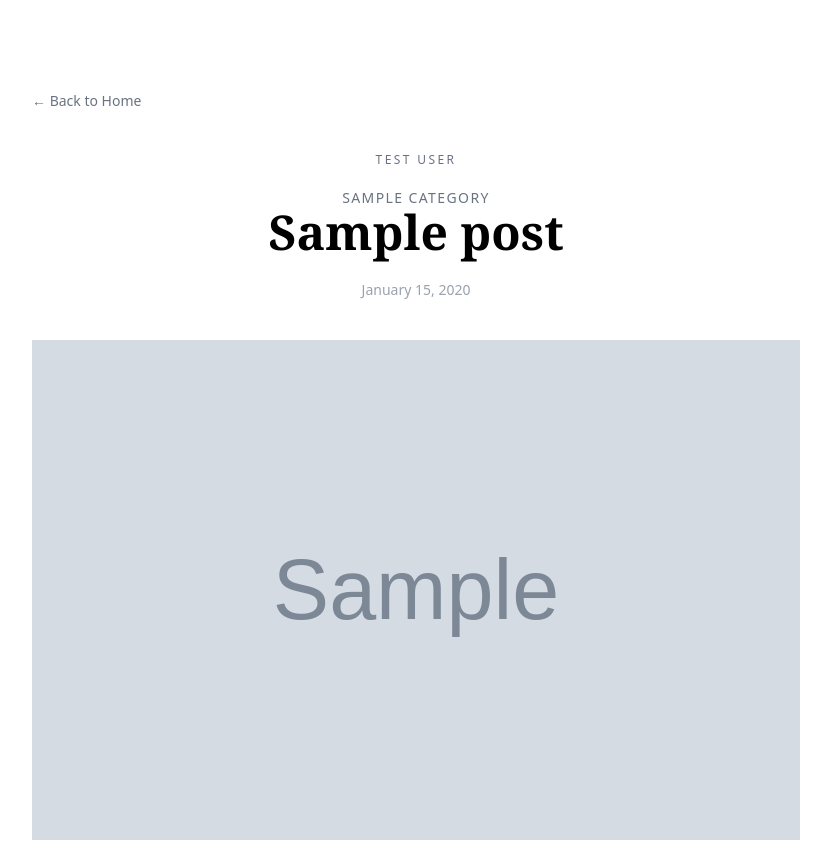
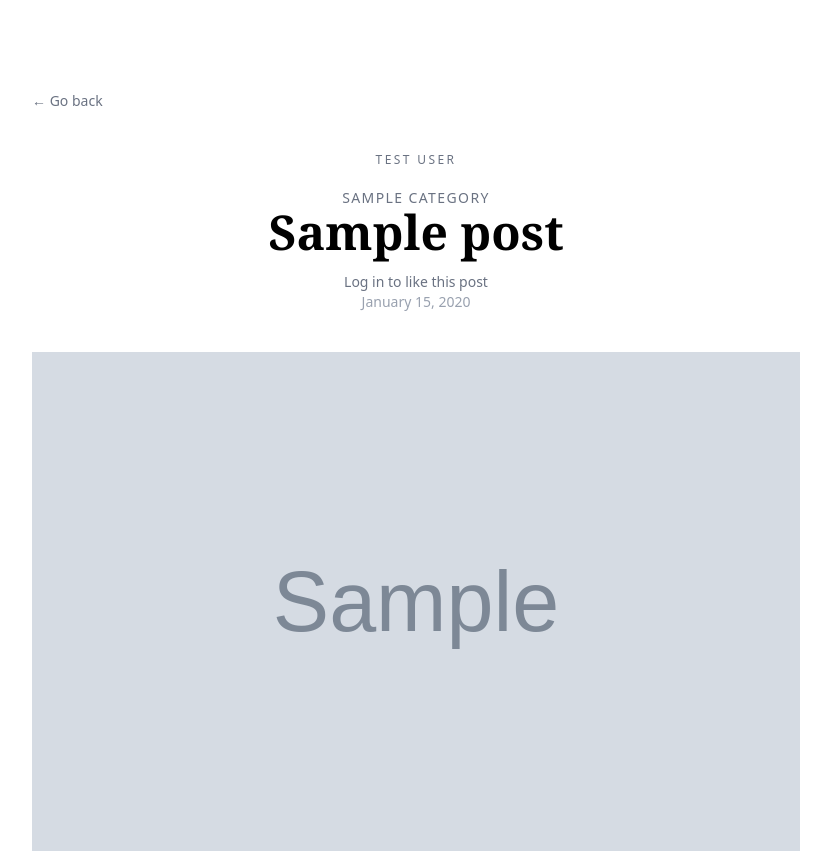
Before and after one commit to hel-sanchez/BLOG, a Laravel app: page /posts/1 in a window 1280 px wide. Shown: the part 238-1089 px from the top of the page, without its empty margins (224-1055 px from the left). Run offline with Laravel 12, Linux system fonts and the light colour scheme; data comes from the database, SQL or seed files in the repository; tables that the repository leaves empty hold one stand-in row (values such as "Sample post"); grey boxes marked "Sample" are stand-in pictures; style sheets or scripts are compiled from the project's sources.

Commit message:
feat: like

```diff
--- a/my-blog/app/Http/Controllers/PostController.php
+++ b/my-blog/app/Http/Controllers/PostController.php
@@ -44,12 +44,15 @@ class PostController extends Controller
 
     public function show(Post $post)
     {
-        // Only published posts can be viewed publicly
         abort_unless($post->is_published, 404);
 
-        $post->load('user');
+        $post->load(['user', 'category']);
+        $post->loadCount('likes');
 
-        return view('posts.show', compact('post'));
+        $liked = auth()->check()
+            && $post->likes()->where('user_id', auth()->id())->exists();
+
+        return view('posts.show', compact('post', 'liked'));
     }
 
     public function category(Category $category)
--- /dev/null
+++ b/my-blog/app/Models/Like.php
@@ -0,0 +1,23 @@
+<?php
+
+namespace App\Models;
+
+use Illuminate\Database\Eloquent\Model;
+
+class Like extends Model
+{
+    protected $fillable = [
+        'user_id',
+        'post_id',
+    ];
+
+    public function user()
+    {
+        return $this->belongsTo(User::class);
+    }
+
+    public function post()
+    {
+        return $this->belongsTo(Post::class);
+    }
+}
--- a/my-blog/app/Models/Post.php
+++ b/my-blog/app/Models/Post.php
@@ -6,6 +6,7 @@ use Illuminate\Database\Eloquent\Factories\HasFactory;
 use Illuminate\Database\Eloquent\Model;
 use App\Models\Category;
 use App\Models\User;
+use App\Models\Like;
 
 class Post extends Model
 {
@@ -28,4 +29,9 @@ class Post extends Model
     {
         return $this->belongsTo(Category::class);
     }
+
+    public function likes()
+    {
+        return $this->hasMany(Like::class);
+    }
 }
--- a/my-blog/app/Models/User.php
+++ b/my-blog/app/Models/User.php
@@ -12,6 +12,7 @@ use Illuminate\Notifications\Notifiable;
 use Laravel\Sanctum\HasApiTokens;
 use Illuminate\Database\Eloquent\Relations\HasMany;
 use App\Models\Post;
+use App\Models\Like;
 
 #[Fillable(['name', 'email', 'password'])]
 #[Hidden(['password', 'remember_token'])]
@@ -39,4 +40,9 @@ class User extends Authenticatable
     {
         return $this->hasMany(Post::class);
     }
+
+    public function likes()
+    {
+        return $this->hasMany(Like::class);
+    }
 }
--- a/my-blog/resources/views/layouts/app.blade.php
+++ b/my-blog/resources/views/layouts/app.blade.php
@@ -14,7 +14,7 @@
 
         <!-- Logo -->
         <div class="flex justify-center items-center py-6">
-            <a href="{{ route('home') }}" class="font-serif text-6xl md:text-8xl tracking-[0.15em]">
+            <a href="{{ auth()->check() ? route('posts.index') : route('home') }}" class="font-serif text-6xl md:text-8xl tracking-[0.15em]">
                 B&lt;OG
             </a>
         </div>
--- a/my-blog/resources/views/posts/show.blade.php
+++ b/my-blog/resources/views/posts/show.blade.php
@@ -7,10 +7,14 @@
     <article class="max-w-3xl mx-auto py-10">
 
         {{-- BACK TO HOME --}}
-        <a href="{{ route('home') }}"
+        <a href="{{ auth()->check() ? route('posts.index') : route('home') }}"
             class="text-sm text-gray-500 hover:text-black">
-            ← Back to Home
+            ← Go back
         </a>
+
+        {{-- @if (session('success'))
+            <p>{{ session('success') }}</p>
+        @endif --}}
 
         {{-- ARTICLE HEADER --}}
         <header class="text-center mt-10 mb-10">
@@ -25,9 +29,63 @@
                 </p>
             @endif
 
-            <h1 class="text-4xl md:text-5xl font-serif font-bold mb-6">
+            <h1 class="text-4xl md:text-5xl font-serif font-bold mb-4">
                 {{ $post->title }}
             </h1>
+
+            <div class="flex justify-center">
+                @auth
+                    <form action="{{ route('posts.like', $post) }}" method="POST">
+                        @csrf
+
+                        <button type="submit"
+                            class="flex items-center gap-2 px-4 py-2 rounded-full
+                                hover:bg-gray-100 transition cursor-pointer">
+
+                            @if ($liked)
+                                {{-- Filled red heart --}}
+                                <svg xmlns="http://www.w3.org/2000/svg"
+                                    viewBox="0 0 24 24"
+                                    fill="currentColor"
+                                    class="w-6 h-6 text-red-500">
+                                    <path d="M11.645 20.91a.75.75 0 0 0 .71 0
+                                        c2.682-1.49 7.895-5.64 9.145-9.89
+                                        C22.75 6.5 19.5 3.5 16 3.5
+                                        c-1.9 0-3.4 1-4 2
+                                        c-.6-1-2.1-2-4-2
+                                        c-3.5 0-6.75 3-5.5 7.52
+                                        c1.25 4.25 6.463 8.4 9.145 9.89Z"/>
+                                </svg>
+                            @else
+                                {{-- Outline heart --}}
+                                <svg xmlns="http://www.w3.org/2000/svg"
+                                    viewBox="0 0 24 24"
+                                    fill="none"
+                                    stroke="currentColor"
+                                    stroke-width="1.8"
+                                    class="w-6 h-6 text-gray-500">
+                                    <path stroke-linecap="round"
+                                        stroke-linejoin="round"
+                                        d="M21 8.25c0-2.485-2.099-4.5-4.688-4.5
+                                        -1.935 0-3.597 1.126-4.312 2.733
+                                        -.715-1.607-2.377-2.733-4.313-2.733
+                                        C5.1 3.75 3 5.765 3 8.25
+                                        c0 7.22 9 12 9 12s9-4.78 9-12Z"/>
+                                </svg>
+                            @endif
+
+                            <span class="text-sm text-gray-600">
+                                {{ $post->likes_count }} Likes
+                            </span>
+                        </button>
+                    </form>
+                @else
+                    <a href="{{ route('login') }}"
+                        class="text-sm text-gray-500 hover:text-black">
+                        Log in to like this post
+                    </a>
+                @endauth
+            </div>
 
             <p class="text-sm text-gray-400">
                 {{ $post->created_at->format('F d, Y') }}
--- a/my-blog/routes/web.php
+++ b/my-blog/routes/web.php
@@ -4,6 +4,7 @@ use App\Http\Controllers\LoginController;
 use App\Http\Controllers\PostController;
 use App\Http\Controllers\UserController;
 use Illuminate\Support\Facades\Route;
+use App\Http\Controllers\LikeController;
 
 Route::get('/', [PostController::class, 'home'])
     ->name('home');
@@ -11,6 +12,8 @@ Route::get('/', [PostController::class, 'home'])
 Route::middleware('auth')->group(function () {
     Route::get('/posts', [PostController::class, 'page'])
         ->name('posts.index');
+    Route::get('/posts/search', [PostController::class, 'search'])
+        ->name('posts.search');
     Route::get('/posts/create', [PostController::class, 'create'])
         ->name('posts.create');
     Route::post('/posts', [PostController::class, 'storeWeb'])
@@ -21,12 +24,12 @@ Route::middleware('auth')->group(function () {
         ->name('posts.update');
     Route::delete('/posts/{post}', [PostController::class, 'destroyWeb'])
         ->name('posts.destroy');
+    Route::get('/my-posts', [PostController::class, 'myPosts'])
+        ->name('posts.my-posts');
+    Route::post('/posts/{post}/like', [LikeController::class, 'toggle'])
+        ->name('posts.like');
     Route::post('/logout', [LoginController::class, 'destroy'])
         ->name('logout');
-    Route::get('/my-posts', [PostController::class, 'myPosts'])
-        ->name('posts.my-posts');
-    Route::get('/posts/search', [PostController::class, 'search'])
-        ->name('posts.search');
 });
 
 Route::get('/categories/{category:slug}', [PostController::class, 'category'])
```
Also changed, not shown: my-blog/app/Http/Controllers/LikeController.php (added, +28 -0 lines), my-blog/resources/views/posts/index.blade.php (+11 -23 lines), my-blog/database/migrations/2026_11_17_100753_create_likes_table.php (added).
